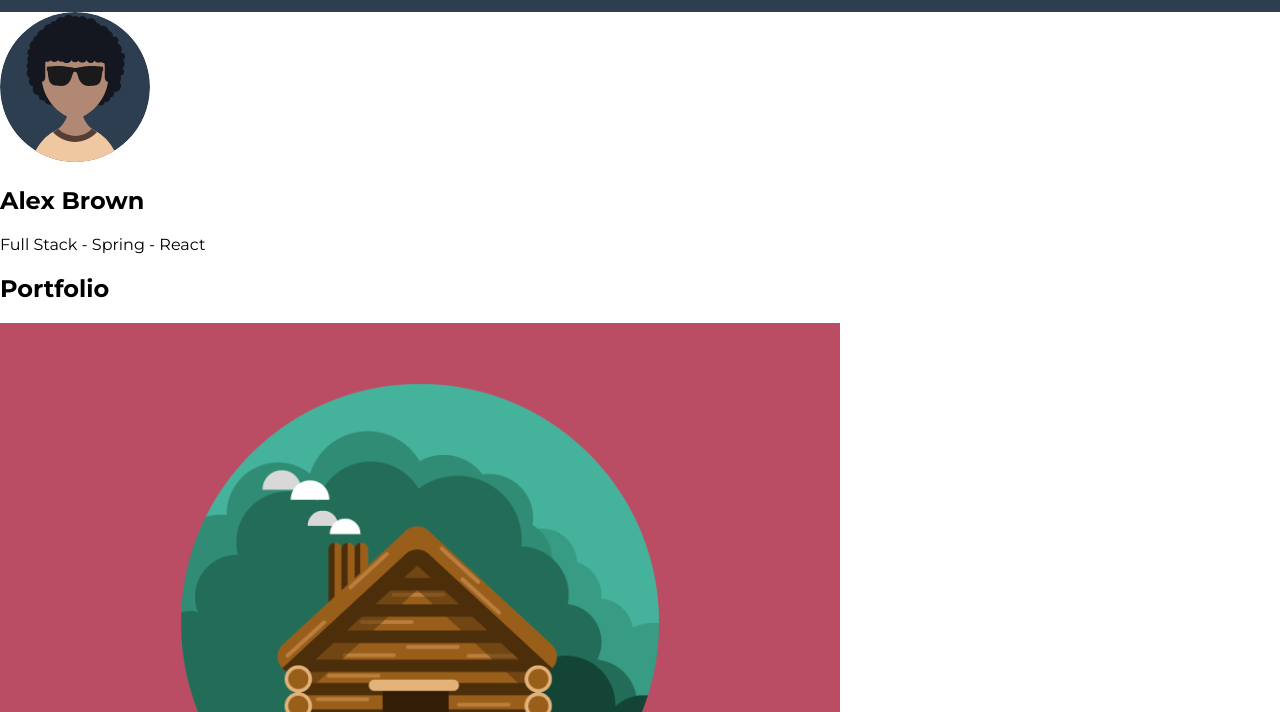
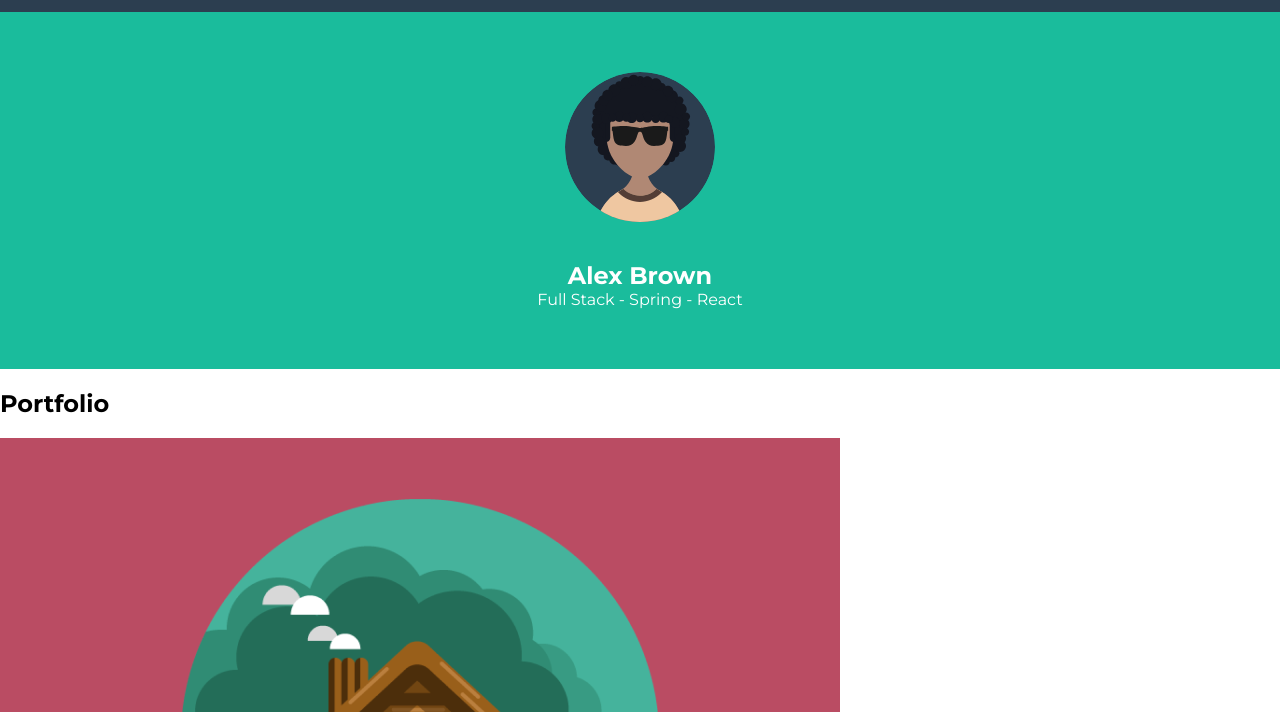
Before and after one commit to romuloabbiati/profile-project, a plain HTML site: page index.html in a window 1280 px wide. Shown: the part 88-800 px from the top of the page. Drawn offline with Linux system fonts and the light colour scheme.

```diff
--- a/css/styles.css
+++ b/css/styles.css
@@ -47,3 +47,24 @@
     font-weight: 700;
     font-size: 18px;
 }
+
+.profile-container {
+    background-color: #1ABC9C;
+    display: flex;
+    flex-direction: column;
+    align-items: center;
+    color: #FFF;
+    padding: 60px 0px;
+}
+
+.profile-avatar {
+    width: 150px;
+}
+
+.profile-title {
+    margin: 35px 0 0 0;
+}
+
+.profile-description {
+    margin: 0px;
+}
--- a/index.html
+++ b/index.html
@@ -30,12 +30,12 @@
       </nav>
     </header>
     <main>
-      <section>
-        <div>
+      <section class="profile-container">
+        <div class="profile-avatar">
           <img src="img/profile.svg" alt="My Profile" />
         </div>
-        <h1>Alex Brown</h1>
-        <p>Full Stack - Spring - React</p>
+        <h1 class="profile-title">Alex Brown</h1>
+        <p class="profile-description">Full Stack - Spring - React</p>
       </section>
       <section>
         <h2>Portfolio</h2>
```
